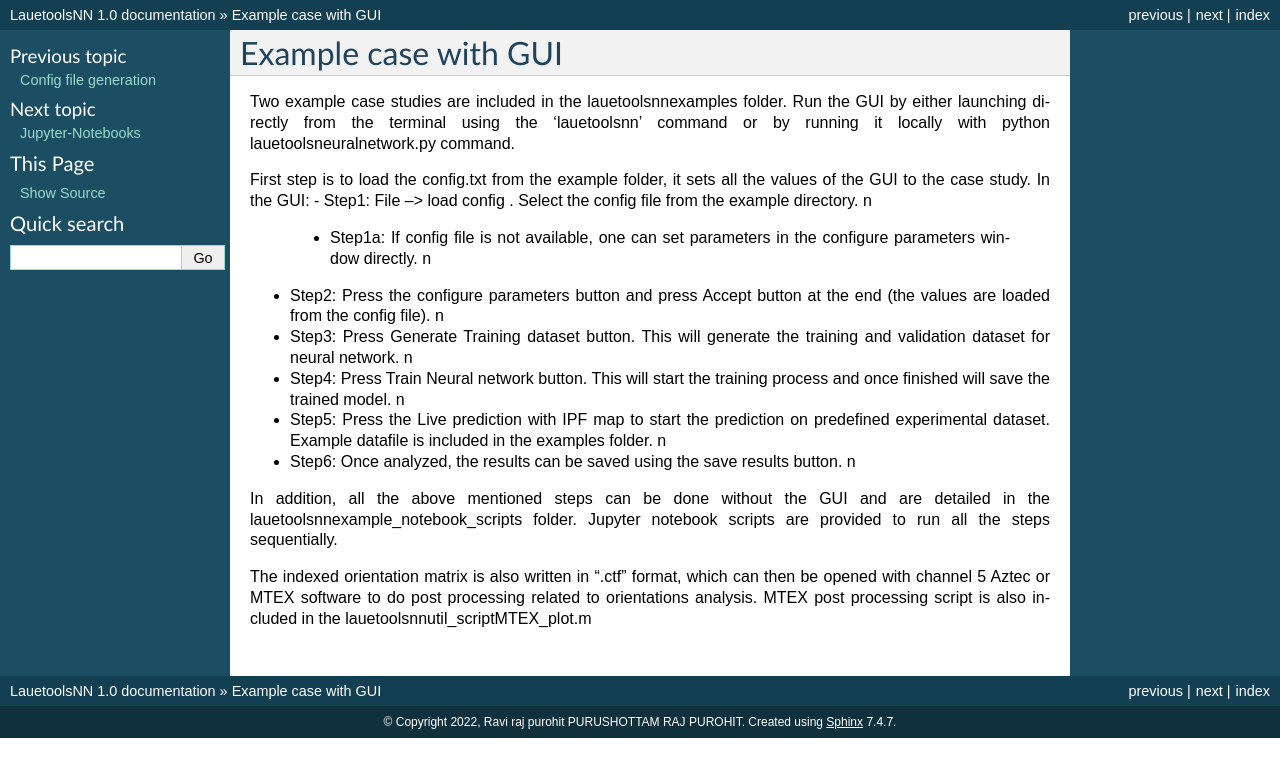
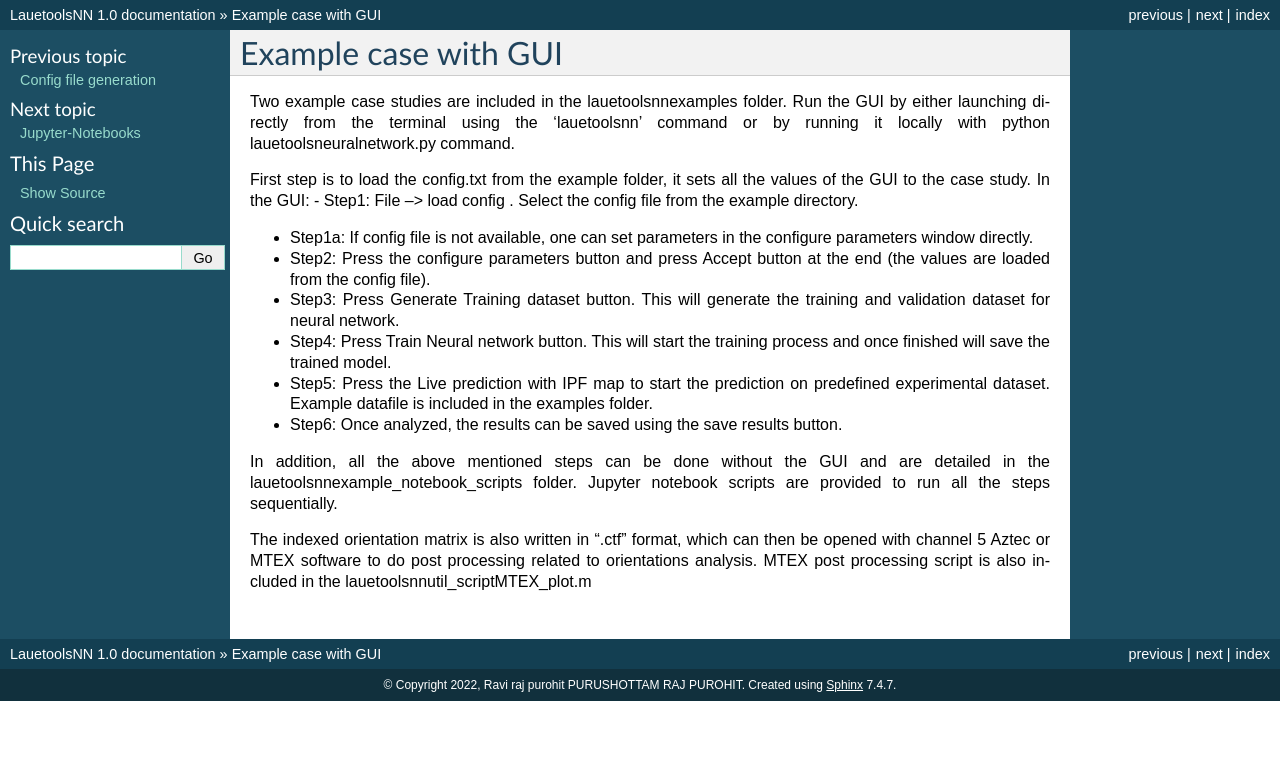
Before and after one commit to BM32ESRF/LaueNN, a Sphinx documentation site: the page built from docs/GUi_functions/installation.rst, in a window 1280 px wide. Shown: the top 777 px of the page. Built offline with Sphinx 7.4.7, drawn with Linux system fonts in a browser that asks for light colours.

```diff
--- a/docs/GUi_functions/installation.rst
+++ b/docs/GUi_functions/installation.rst
@@ -7,13 +7,19 @@ Run the GUI by either launching directly from the terminal using the 'lauetoolsn
 
 First step is to load the config.txt from the example folder, it sets all the values of the GUI to the case study.
 In the GUI:
-- Step1: File --> load config . Select the config file from the example directory. \n\
-  - Step1a: If config file is not available, one can set parameters in the configure parameters window directly. \n
-- Step2: Press the configure parameters button and press Accept button at the end (the values are loaded from the config file). \n
-- Step3: Press Generate Training dataset button. This will generate the training and validation dataset for neural network. \n
-- Step4: Press Train Neural network button. This will start the training process and once finished will save the trained model. \n
-- Step5: Press the Live prediction with IPF map to start the prediction on predefined experimental dataset. Example datafile is included in the examples folder. \n
-- Step6: Once analyzed, the results can be saved using the save results button. \n
+- Step1: File --> load config . Select the config file from the example directory.
+
+- Step1a: If config file is not available, one can set parameters in the configure parameters window directly.
+
+- Step2: Press the configure parameters button and press Accept button at the end (the values are loaded from the config file).
+
+- Step3: Press Generate Training dataset button. This will generate the training and validation dataset for neural network.
+
+- Step4: Press Train Neural network button. This will start the training process and once finished will save the trained model.
+
+- Step5: Press the Live prediction with IPF map to start the prediction on predefined experimental dataset. Example datafile is included in the examples folder.
+
+- Step6: Once analyzed, the results can be saved using the save results button.
 
 In addition, all the above mentioned steps can be done without the GUI and are detailed in the lauetoolsnn\example_notebook_scripts folder.
 Jupyter notebook scripts are provided to run all the steps sequentially.
```
